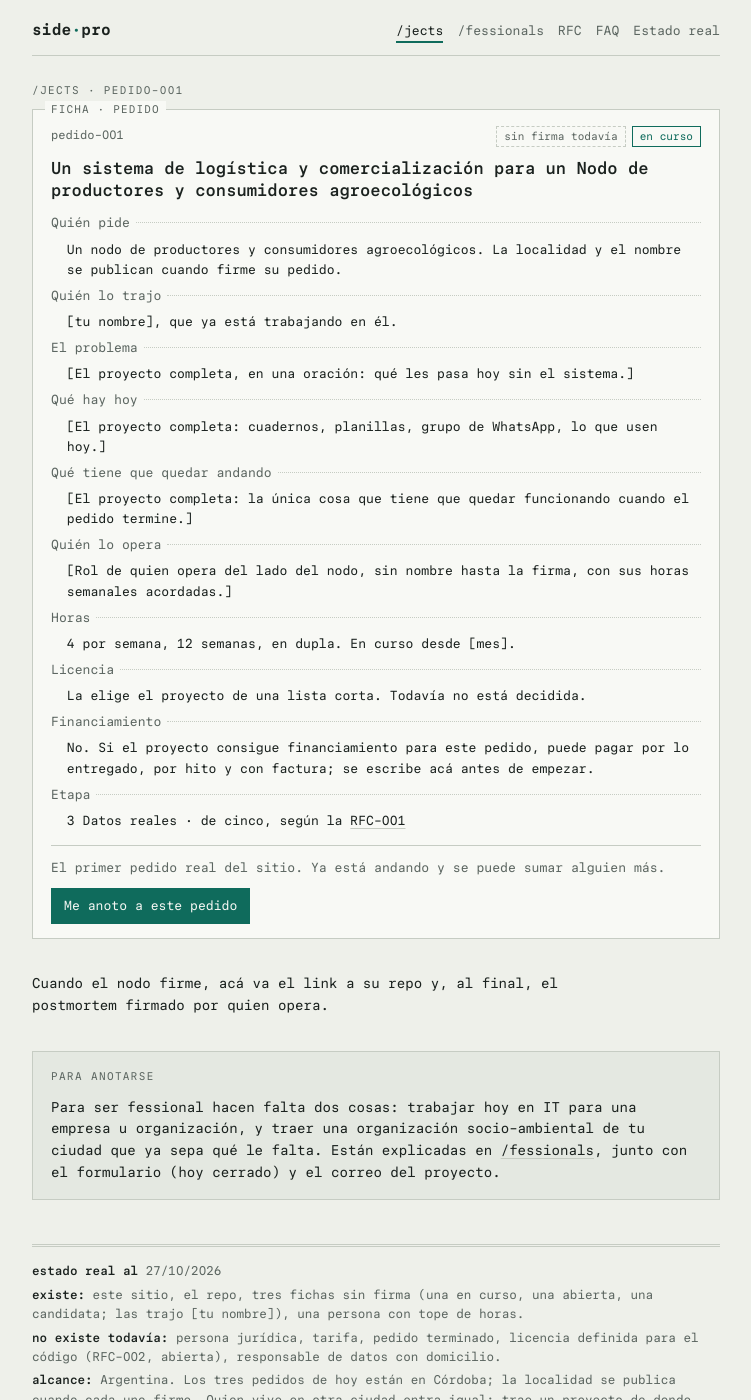
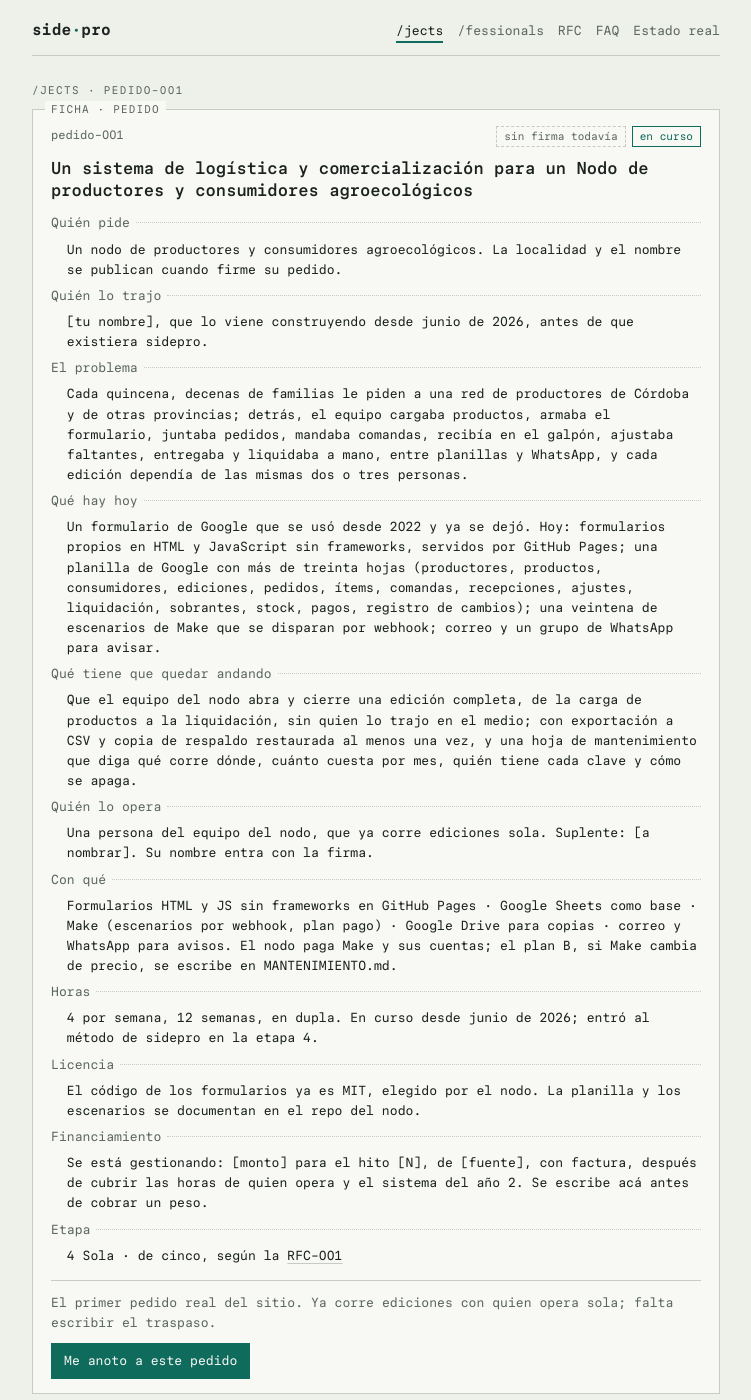
Before and after one commit to sideproorg/sidepro.github.io, a Jekyll site: the page built from _pedidos/pedido-001.md, in a window 1280 px wide and 1400 px high. Shown: the whole window, without its empty margins (264-1015 px from the left). Built offline with Jekyll 4.4.1, drawn with Linux system fonts in a browser that asks for light colours; some of the changed text lies outside the part shown.

Commit message:
pedido-001: ficha del nodo completa con lo que existe hoy (etapa 4, stack, recorrido de una edición), sin nombre, localidad ni links
Co-Authored-By: Claude Opus 5.5 <noreply@anthropic.com>
Claude-Session: https://claude.ai/code/session_01WyQD6qD1Gcs4Ff6pyMCYHH

```diff
--- a/_includes/ficha.html
+++ b/_includes/ficha.html
@@ -20,6 +20,7 @@
     <dt>Qué hay hoy</dt><dd>{{ p.que_hay }}</dd>
     <dt>Qué tiene que quedar andando</dt><dd>{{ p.que_queda }}</dd>
     <dt>Quién lo opera</dt><dd>{{ p.quien_opera }}</dd>
+    {% if p.stack %}<dt>Con qué</dt><dd>{{ p.stack }}</dd>{% endif %}
     <dt>Horas</dt><dd>{{ p.horas }}</dd>
     <dt>Licencia</dt><dd>{{ p.licencia }}</dd>
     {% if p.financiamiento %}<dt>Financiamiento</dt><dd>{{ p.financiamiento }}</dd>{% elsif p.hay_plata %}<dt>Hay plata</dt><dd>{{ p.hay_plata }}</dd>{% endif %}
--- a/_pedidos/pedido-001.md
+++ b/_pedidos/pedido-001.md
@@ -9,19 +9,36 @@ estado: en-curso
 firmado: false
 ciudad: Unquillo, Córdoba   # no se publica hasta que la ficha esté firmada (firmado: true)
 orden: 1
-actualizado: "2026-10-27"   # última actualización de la ficha; se cambia con cada PR
-etapa_n: 3   # 0 candidata, 1 pedido, 2 papel, 3 datos reales, 4 sola, 5 traspaso
+actualizado: "2026-10-27"
+etapa_n: 4   # 0 candidata, 1 pedido, 2 papel, 3 datos reales, 4 sola, 5 traspaso
 quien_pide: Un nodo de productores y consumidores agroecológicos. La localidad y el nombre se publican cuando firme su pedido.
-quien_lo_trajo: "[tu nombre], que ya está trabajando en él."
-problema: "[El proyecto completa, en una oración: qué les pasa hoy sin el sistema.]"
-que_hay: "[El proyecto completa: cuadernos, planillas, grupo de WhatsApp, lo que usen hoy.]"
-que_queda: "[El proyecto completa: la única cosa que tiene que quedar funcionando cuando el pedido termine.]"
-quien_opera: "[Rol de quien opera del lado del nodo, sin nombre hasta la firma, con sus horas semanales acordadas.]"
-horas: 4 por semana, 12 semanas, en dupla. En curso desde [mes].
-licencia: La elige el proyecto de una lista corta. Todavía no está decidida.
+quien_lo_trajo: "[tu nombre], que lo viene construyendo desde junio de 2026, antes de que existiera sidepro."
+problema: "Cada quincena, decenas de familias le piden a una red de productores de Córdoba y de otras provincias; detrás, el equipo cargaba productos, armaba el formulario, juntaba pedidos, mandaba comandas, recibía en el galpón, ajustaba faltantes, entregaba y liquidaba a mano, entre planillas y WhatsApp, y cada edición dependía de las mismas dos o tres personas."
+que_hay: "Un formulario de Google que se usó desde 2022 y ya se dejó. Hoy: formularios propios en HTML y JavaScript sin frameworks, servidos por GitHub Pages; una planilla de Google con más de treinta hojas (productores, productos, consumidores, ediciones, pedidos, ítems, comandas, recepciones, ajustes, liquidación, sobrantes, stock, pagos, registro de cambios); una veintena de escenarios de Make que se disparan por webhook; correo y un grupo de WhatsApp para avisar."
+que_queda: "Que el equipo del nodo abra y cierre una edición completa, de la carga de productos a la liquidación, sin quien lo trajo en el medio; con exportación a CSV y copia de respaldo restaurada al menos una vez, y una hoja de mantenimiento que diga qué corre dónde, cuánto cuesta por mes, quién tiene cada clave y cómo se apaga."
+quien_opera: "Una persona del equipo del nodo, que ya corre ediciones sola. Suplente: [a nombrar]. Su nombre entra con la firma."
+horas: "4 por semana, 12 semanas, en dupla. En curso desde junio de 2026; entró al método de sidepro en la etapa 4."
+licencia: "El código de los formularios ya es MIT, elegido por el nodo. La planilla y los escenarios se documentan en el repo del nodo."
 hay_plata: No. Está escrito dónde va cada peso cuando lo haya.
-financiamiento: "No. Si el proyecto consigue financiamiento para este pedido, puede pagar por lo entregado, por hito y con factura; se escribe acá antes de empezar."
-etapa: "3 Datos reales"
-cierre: El primer pedido real del sitio. Ya está andando y se puede sumar alguien más.
+financiamiento: "Se está gestionando: [monto] para el hito [N], de [fuente], con factura, después de cubrir las horas de quien opera y el sistema del año 2. Se escribe acá antes de cobrar un peso."
+etapa: "4 Sola"
+cierre: "El primer pedido real del sitio. Ya corre ediciones con quien opera sola; falta escribir el traspaso."
+stack: "Formularios HTML y JS sin frameworks en GitHub Pages · Google Sheets como base · Make (escenarios por webhook, plan pago) · Google Drive para copias · correo y WhatsApp para avisos. El nodo paga Make y sus cuentas; el plan B, si Make cambia de precio, se escribe en MANTENIMIENTO.md."
 ---
-Cuando el nodo firme, acá va el link a su repo y, al final, el postmortem firmado por quien opera.
+
+Cómo es una edición hoy, de punta a punta. Cada paso es un formulario del equipo o de la red, que llama a un escenario de Make, que escribe en la planilla:
+
+1. **Abrir edición.** Se crea la edición quincenal y se limpian las hojas de trabajo.
+2. **Carga de productos.** Cada productor actualiza lo suyo desde un link propio (qué hay, unidad, precio, oferta); queda registro de cada cambio de stock y de precio. El equipo cura y corrige el catálogo, y hay una vista previa antes de publicar.
+3. **Generar el formulario de pedidos.** Un escenario arma el formulario de la edición desde una plantilla y lo publica en GitHub Pages con un commit. El formulario es un recorrido obligado por categorías, no un carrito: se pasa por todo lo que la red trae esa quincena antes de cerrar el pedido.
+4. **Captura de pedidos.** Cada pedido entra a la planilla con su detalle y llega una confirmación por correo.
+5. **Comandas por productor y fraccionamiento.** A cada productor le llega qué preparar; se planifica qué se fracciona en el galpón.
+6. **Recepción en el galpón.** Se registra lo que llegó, con corrección si hace falta.
+7. **Ajustes.** Faltantes y cambios, con aviso a cada familia.
+8. **Entrega, no retirados y sobrantes.** Se marca lo entregado; lo no retirado se resuelve; lo que sobra se usa o se vende, y queda anotado.
+9. **Liquidación.** Cuánto le corresponde a cada productor, con aviso.
+10. **Copia de respaldo.** Una copia de la planilla antes de cada edición, y un reloj que limpia las viejas.
+
+Lo que falta para el traspaso: nombrar suplente, `MANTENIMIENTO.md` (qué corre dónde, cuánto cuesta por mes, quién tiene cada clave, cómo se apaga), exportación a CSV probada, una restauración de la copia hecha por quien opera, y `SALIDA.md` con quién paga el año 2. El registro de avances pasa a `CAMBIOS.md` del repo del nodo.
+
+Cuando el nodo firme, acá va su nombre, su localidad, el link a su repo y, al final, el postmortem firmado por quien opera.
```
